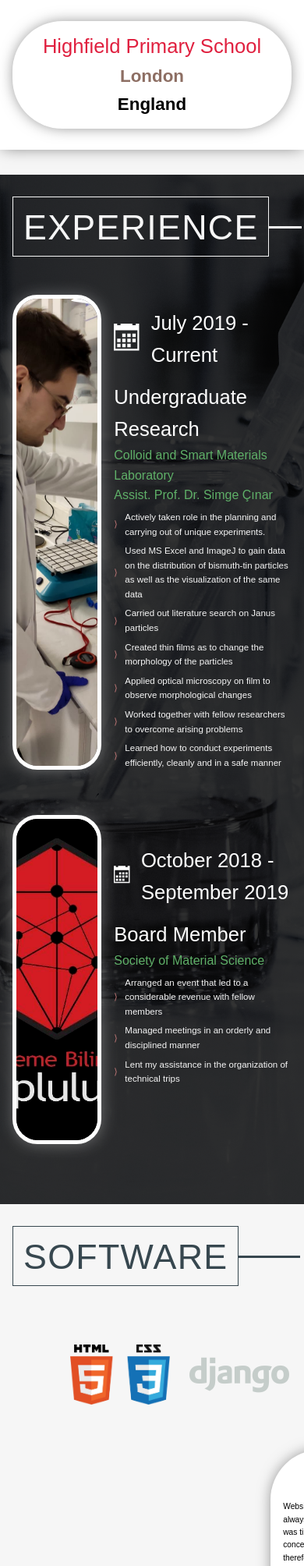
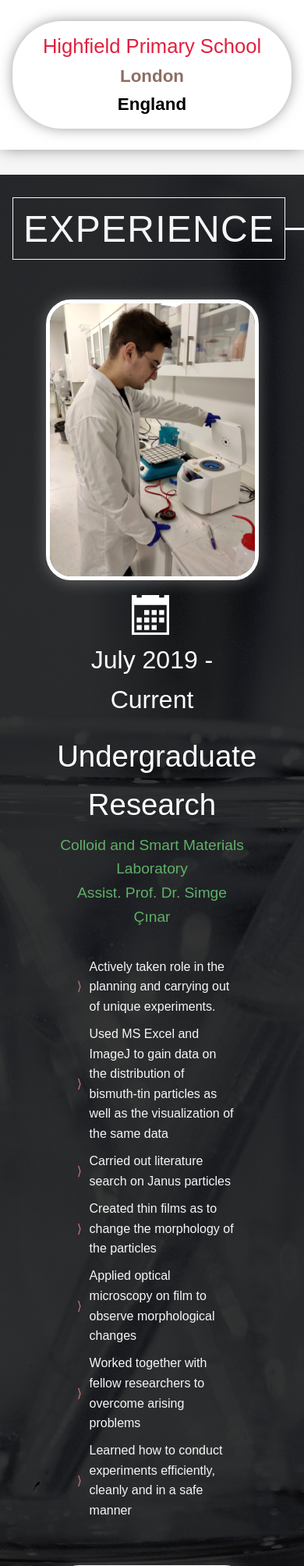
Before and after one commit to DorukSinayuc/mySite, a Django app: page /CV/ in a window 390 px wide. Shown: the part 2853-4861 px from the top of the page at 78% size. Run offline with Django 3.2, Linux system fonts and the light colour scheme.

Commit message:
made the experience section mmore responsive

```diff
--- a/mySite/mySiteProject/homeApp/static/homeApp/css/main.css
+++ b/mySite/mySiteProject/homeApp/static/homeApp/css/main.css
@@ -150,6 +150,12 @@ $breakpoint argument choices:
   font-size: 1.8rem;
   color: #c17676;
   margin-right: 1.5rem;
+}
+
+@media (max-width: 75em) {
+  .chev {
+    font-size: 2.5rem;
+  }
 }
 
 /*
@@ -1088,12 +1094,40 @@ $breakpoint argument choices:
   padding: 2rem;
 }
 
+@media (max-width: 56.25em) {
+  .overlay__cv-title span {
+    font-size: 8rem;
+  }
+}
+
+@media (max-width: 37.5em) {
+  .overlay__cv-title {
+    grid-template-columns: max-content 1fr;
+  }
+  .overlay__cv-title span {
+    font-size: 7.5rem;
+  }
+}
+
 .overlay__research {
   grid-column: 2/24;
   grid-row: 2/3;
   display: grid;
   grid-template-rows: minmax(min-content, 70vh);
   grid-template-columns: repeat(22, 4.17vw);
+}
+
+@media (max-width: 56.25em) {
+  .overlay__research {
+    display: flex;
+    flex-direction: column;
+  }
+}
+
+@media (max-width: 37.5em) {
+  .overlay__research {
+    grid-column: 1/-1;
+  }
 }
 
 .overlay__research--imgContainer {
@@ -1111,6 +1145,20 @@ $breakpoint argument choices:
   filter: contrast(1.1) drop-shadow(1px 1px 10px rgba(255, 255, 255, 0.3));
 }
 
+@media (max-width: 56.25em) {
+  .overlay__research--img {
+    width: 55%;
+    margin-left: auto;
+    margin-right: auto;
+  }
+}
+
+@media (max-width: 37.5em) {
+  .overlay__research--img {
+    width: 70%;
+  }
+}
+
 .overlay__research--infoContainer {
   grid-row: 1/2;
   grid-column: 9/-1;
@@ -1120,18 +1168,69 @@ $breakpoint argument choices:
   margin-top: 1.5rem;
 }
 
+@media (max-width: 87.5em) {
+  .overlay__research--infoContainer {
+    margin-top: .2rem;
+  }
+}
+
+@media (max-width: 56.25em) {
+  .overlay__research--infoContainer {
+    margin-left: auto;
+    margin-right: auto;
+    text-align: center;
+    margin-top: 3rem;
+  }
+}
+
 .overlay__research--date {
   grid-row: 1/2;
   grid-column: 1/-1;
   display: flex;
   align-items: center;
-  gap: 2rem;
+}
+
+@media (max-width: 56.25em) {
+  .overlay__research--date {
+    justify-content: center;
+    flex-direction: column;
+    margin-bottom: 1rem;
+  }
 }
 
 .overlay__research--date-icon {
   height: 6rem;
   width: 6rem;
   fill: #fff;
+  margin-right: 2rem;
+}
+
+@media (max-width: 56.25em) {
+  .overlay__research--date-icon {
+    margin-right: 0;
+    margin-bottom: 1rem;
+  }
+}
+
+@media (max-width: 37.5em) {
+  .overlay__research--date-icon {
+    height: 8rem;
+    width: 8rem;
+  }
+}
+
+@media (max-width: 75em) {
+  .overlay__research--date h2 {
+    font-size: 4rem;
+    margin-top: 0rem;
+  }
+}
+
+@media (max-width: 37.5em) {
+  .overlay__research--date h2 {
+    font-size: 5rem;
+    margin-top: 0rem;
+  }
 }
 
 .overlay__research--header-2 {
@@ -1140,23 +1239,66 @@ $breakpoint argument choices:
   color: #fff;
 }
 
+@media (max-width: 87.5em) {
+  .overlay__research--header-2 {
+    font-size: 5.5rem;
+  }
+}
+
+@media (max-width: 37.5em) {
+  .overlay__research--header-2 {
+    font-size: 6rem;
+    margin-bottom: 1rem;
+  }
+}
+
 .overlay__research--header-3 {
   font-size: 2.5rem;
   font-weight: 500;
   color: #5fb068;
 }
 
+@media (max-width: 87.5em) {
+  .overlay__research--header-3 {
+    font-size: 3rem;
+  }
+}
+
+@media (max-width: 37.5em) {
+  .overlay__research--header-3 {
+    font-size: 3rem;
+  }
+}
+
 .overlay__research--paragraph {
   font-size: 1.8rem;
   color: #f6f6f6;
 }
 
+@media (max-width: 87.5em) {
+  .overlay__research--paragraph {
+    font-size: 2rem;
+  }
+}
+
+@media (max-width: 37.5em) {
+  .overlay__research--paragraph {
+    font-size: 2.5rem;
+  }
+}
+
 .overlay__research--labName {
   grid-row: 2/3;
   grid-column: 1/-1;
   display: flex;
   flex-direction: column;
   margin-top: 2rem;
+}
+
+@media (max-width: 87.5em) {
+  .overlay__research--labName {
+    margin-top: .5rem;
+  }
 }
 
 .overlay__research--points {
@@ -1165,16 +1307,36 @@ $breakpoint argument choices:
   margin-top: 1rem;
 }
 
+@media (max-width: 56.25em) {
+  .overlay__research--points {
+    text-align: left;
+    margin-top: 3rem;
+    margin-left: 10rem;
+  }
+}
+
+@media (max-width: 37.5em) {
+  .overlay__research--points {
+    margin-left: 4rem;
+  }
+}
+
 .overlay__research--points-items {
   display: flex;
   flex-direction: column;
-  gap: 1rem;
+  margin-top: 1rem;
   list-style: none;
 }
 
 .overlay__research--points-items > * {
   display: flex;
   align-items: center;
+}
+
+@media (max-width: 37.5em) {
+  .overlay__research--points-items > * {
+    margin-top: 1.5rem;
+  }
 }
 
 .overlay__club {
@@ -1185,6 +1347,13 @@ $breakpoint argument choices:
   grid-template-columns: repeat(22, 4.17vw);
   margin: 4rem 0;
   margin-bottom: 12rem;
+}
+
+@media (max-width: 56.25em) {
+  .overlay__club {
+    display: flex;
+    flex-direction: column;
+  }
 }
 
 .overlay__club--imgContainer {
@@ -1202,8 +1371,40 @@ $breakpoint argument choices:
   filter: brightness(1.2) contrast(1.1) drop-shadow(1px 1px 10px rgba(255, 255, 255, 0.3));
 }
 
+@media (max-width: 56.25em) {
+  .overlay__club--img {
+    width: 55%;
+    margin-left: auto;
+    margin-right: auto;
+  }
+}
+
+@media (max-width: 37.5em) {
+  .overlay__club--img {
+    width: 70%;
+  }
+}
+
 .overlay__club--infoContainer {
   margin-top: 5rem;
+}
+
+@media (max-width: 87.5em) {
+  .overlay__club--infoContainer {
+    margin-top: 1rem;
+  }
+}
+
+@media (max-width: 56.25em) {
+  .overlay__club--infoContainer {
+    margin-top: 3rem;
+  }
+}
+
+@media (max-width: 37.5em) {
+  .overlay__club--infoContainer {
+    margin-top: 5rem;
+  }
 }
 
 .social-media__links--CV {
--- a/mySite/mySiteProject/homeApp/static/homeApp/scss/CV/_ExperienceSection.scss
+++ b/mySite/mySiteProject/homeApp/static/homeApp/scss/CV/_ExperienceSection.scss
@@ -31,6 +31,19 @@
       border: .3rem solid $color-grey-veryLight;
       padding: 2rem;
       }
+
+      @include respond(tab-port) {
+        span {
+          font-size: 8rem;
+        }
+      }
+
+      @include respond(phone) {
+        grid-template-columns: max-content 1fr;
+        span {
+          font-size: 7.5rem;
+        }
+      }
   }
 
   &__research {
@@ -40,6 +53,17 @@
     display: grid;
     grid-template-rows: minmax(min-content, 70vh);
     grid-template-columns: repeat(22,4.17vw);
+
+    @include respond(tab-port) {
+      display: flex;
+      flex-direction: column;
+
+      // grid-column: 1/-1;
+    }
+
+    @include respond(phone) {
+      grid-column: 1/-1;
+    }
 
     &--imgContainer {
       grid-row: 1/2;
@@ -55,6 +79,17 @@
       border: 5px solid white;
       border-radius: 5rem;
       filter: contrast(1.1) drop-shadow(1px 1px 10px rgba(255, 255, 255, 0.3));
+
+      @include respond(tab-port) {
+        width: 55%;
+        margin-left: auto;
+        margin-right: auto;
+      }
+
+      @include respond(phone) {
+        width: 70%;
+      }
+
     }
 
     &--infoContainer {
@@ -66,6 +101,17 @@
       grid-template-columns: repeat(15,4.17vw);
 
       margin-top: 1.5rem;
+
+      @include respond(laptop-md) {
+        margin-top: .2rem;
+      }
+      @include respond(tab-port) {
+        margin-left: auto;
+        margin-right: auto;
+        text-align: center;
+        margin-top: 3rem;
+      }
+
     }
 
     &--date {
@@ -75,14 +121,44 @@
 
       display: flex;
       align-items: center;
-      gap: 2rem;
+      // gap: 2rem;
+
+      @include respond(tab-port) {
+        justify-content: center;
+        flex-direction: column;
+        margin-bottom: 1rem;
+      }
 
       &-icon {
         height: 6rem;
         width: 6rem;
         fill: #fff;
+        margin-right: 2rem;
+
+        @include respond(tab-port) {
+          margin-right: 0;
+          margin-bottom: 1rem;
+        }
+
+        @include respond(phone) {
+          height: 8rem;
+          width: 8rem;
+        }
       }
 
+      @include respond(tab-land) {
+        h2 {
+          font-size: 4rem;
+          margin-top: 0rem;
+        }
+      }
+
+      @include respond(phone) {
+        h2 {
+          font-size: 5rem;
+          margin-top: 0rem;
+        }
+      }
     }
 
     &--header-2 {
@@ -90,6 +166,15 @@
       font-weight: 400;
 
       color: #fff;
+
+      @include respond(laptop-md) {
+        font-size: 5.5rem;
+      }
+
+      @include respond(phone) {
+        font-size: 6rem;
+        margin-bottom: 1rem;
+      }
     }
 
     &--header-3 {
@@ -97,11 +182,25 @@
       font-weight: 500;
 
       color: #5fb068;
+      @include respond(laptop-md) {
+        font-size: 3rem;
+      }
+      @include respond(phone) {
+        font-size: 3rem;
+      }
     }
 
     &--paragraph {
       font-size: 1.8rem;
       color: $color-grey-veryLight;
+
+      @include respond(laptop-md) {
+        font-size: 2rem;
+      }
+
+      @include respond(phone) {
+        font-size: 2.5rem;
+      }
     }
 
     &--labName {
@@ -112,6 +211,10 @@
       flex-direction: column;
 
       margin-top: 2rem;
+
+      @include respond(laptop-md) {
+        margin-top: .5rem;
+      }
     }
 
     &--points {
@@ -120,15 +223,29 @@
 
       margin-top: 1rem;
 
+      @include respond(tab-port) {
+        text-align: left;
+        margin-top: 3rem;
+        margin-left: 10rem;
+      }
+      @include respond(phone) {
+        margin-left: 4rem;
+      }
+
       &-items {
         display: flex;
         flex-direction: column;
-        gap: 1rem;
+        margin-top: 1rem;
         list-style: none;
 
         & > * {
           display: flex;
           align-items: center;
+
+          @include respond(phone) {
+            margin-top: 1.5rem;
+          }
+
         }
       }
     }
@@ -148,6 +265,12 @@
 
     margin-bottom: 12rem;
 
+    @include respond(tab-port) {
+      display: flex;
+      flex-direction: column;
+    }
+
+
     &--imgContainer {
       grid-row: 1/2;
       grid-column: 1/8;
@@ -162,10 +285,31 @@
       border-radius: 5rem;
       border: 5px solid white;
       filter: brightness(1.2) contrast(1.1) drop-shadow(1px 1px 10px rgba(255, 255, 255, 0.3));
+
+
+      @include respond(tab-port) {
+        width: 55%;
+        margin-left: auto;
+        margin-right: auto;
+      }
+
+      @include respond(phone) {
+        width: 70%;
+      }
     }
 
     &--infoContainer {
       margin-top: 5rem;
+
+      @include respond(laptop-md) {
+        margin-top: 1rem;
+      }
+      @include respond(tab-port) {
+        margin-top: 3rem;
+      }
+      @include respond(phone) {
+        margin-top: 5rem;
+      }
     }
   }
 
--- a/mySite/mySiteProject/homeApp/static/homeApp/scss/_span.scss
+++ b/mySite/mySiteProject/homeApp/static/homeApp/scss/_span.scss
@@ -17,4 +17,8 @@
 
   color: #c17676;
   margin-right: 1.5rem;
+
+  @include respond(tab-land) {
+    font-size: 2.5rem;
+  }
 }
```
